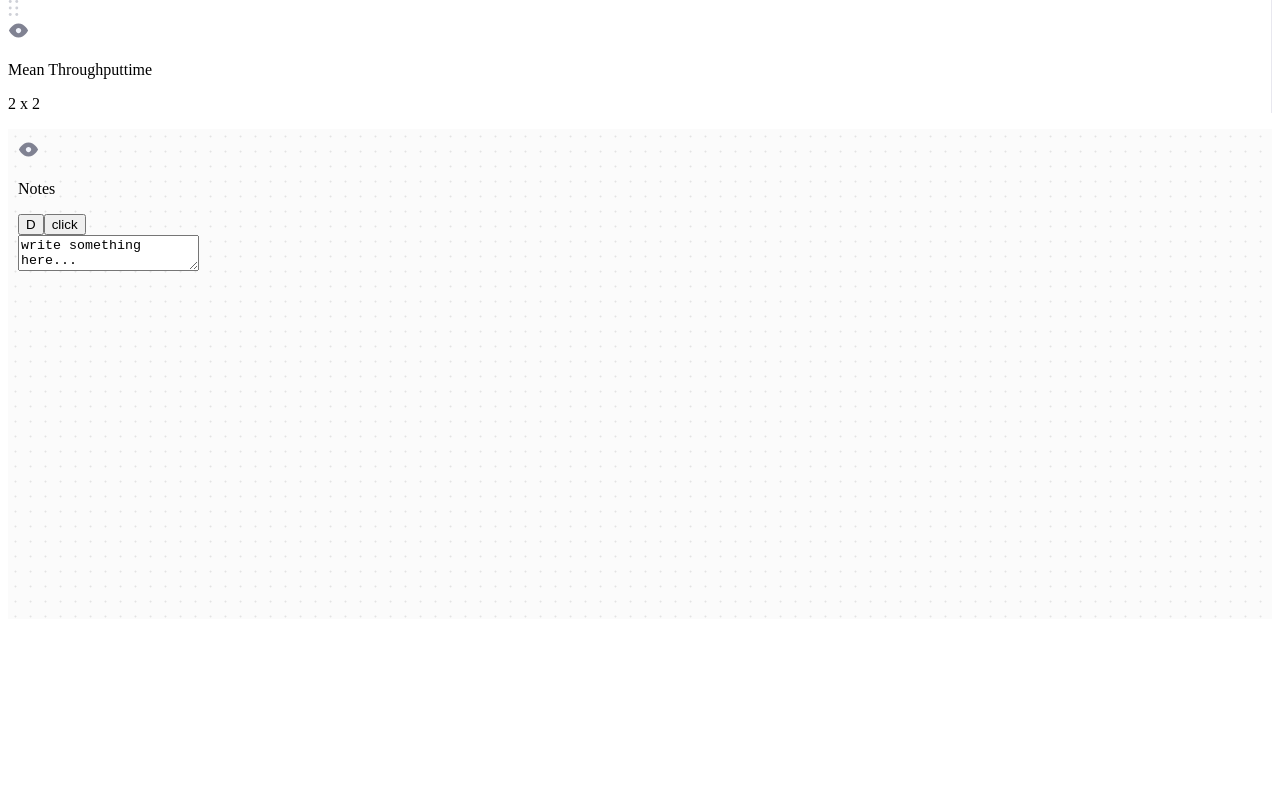
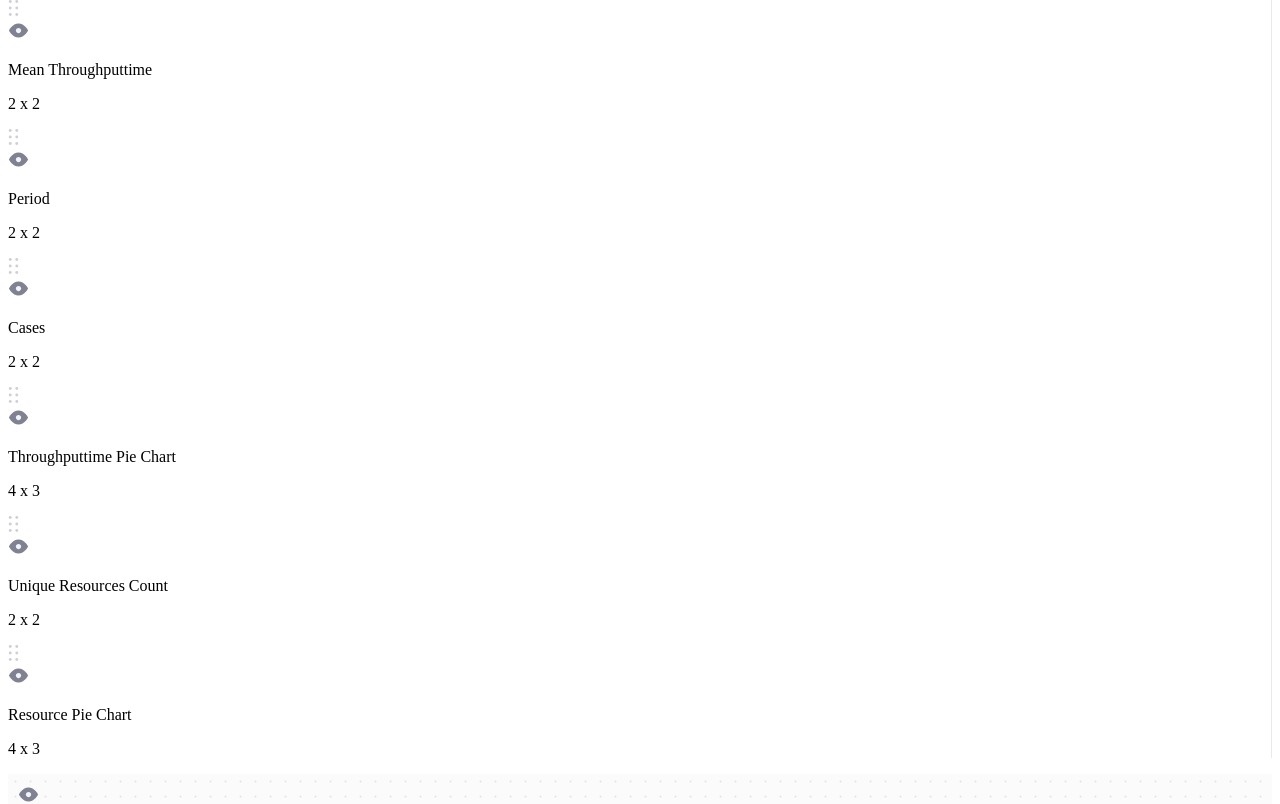
Before and after one commit to colodenn/caterpillar-frontend, a Next.js app: page /dashboard/1 in a window 1280 px wide. Shown: the part 900-1704 px from the top of the page. Before the commit the page ends 1527 px from the top, so only its background shows below. Built offline with nearby package versions, Linux system fonts and the light colour scheme.

Commit message:
Margarete Dashboard

```diff
--- a/components/dashboard/dashboardLayout.js
+++ b/components/dashboard/dashboardLayout.js
@@ -33,6 +33,35 @@ const DashboardLayout = (props) => {
         'data': `{"color":"#C71585","h":2,"w":2,"name":"Mean Throughputtime","types":"number","api": "http://localhost:5000/api/meanThroughputtime/${fileName}"}`
     },
 
+    {
+        'title': 'Period',
+        'description': '2 x 2',
+        'data': `{"color":"#C71585","h":2,"w":2,"name":"Period","types":"number","api": "http://localhost:5000/api/StartEnd/${fileName}"}`
+    },
+
+    {
+        'title': 'Cases',
+        'description': '2 x 2',
+        'data': `{"color":"#C71585","h":2,"w":2,"name":"Cases","types":"number","api": "http://localhost:5000/api/CaseCount/${fileName}"}`
+    },
+
+    {
+        'title': 'Throughputtime Pie Chart',
+        'description': '4 x 3',
+        'data': `{"color":"#C71585","h":3,"w":4,"name":"Throughputtime","types":"piechart","api": "http://localhost:5000/api/Throughputtime/${fileName}"}`
+    },
+
+    {
+        'title': 'Unique Resources Count',
+        'description': '2 x 2',
+        'data': `{"color":"#C71585","h":2,"w":2,"name":"Unique Resources Count","types":"number","api": "http://localhost:5000/api/UniqueResource/${fileName}"}`
+    },
+
+    {
+        'title': 'Resource Pie Chart',
+        'description': '4 x 3',
+        'data': `{"color":"#C71585","h":3,"w":4,"name":"Resource Pie Chart,"types":"piechart","api": "http://localhost:5000/api/ResourceCount/${fileName}"}`
+    },
     ]
 
     const discoveryBlocks = [
```
Also changed, not shown: 1 other file (tests, documents, lock files or other folders).
